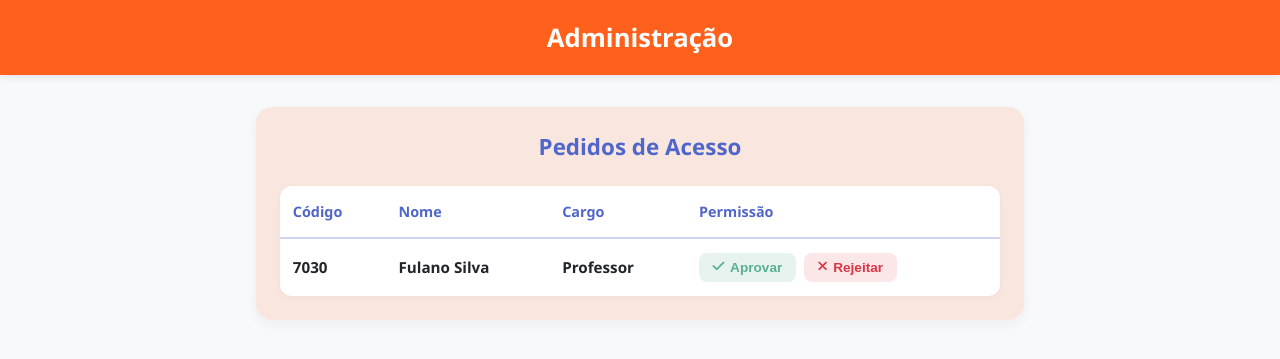
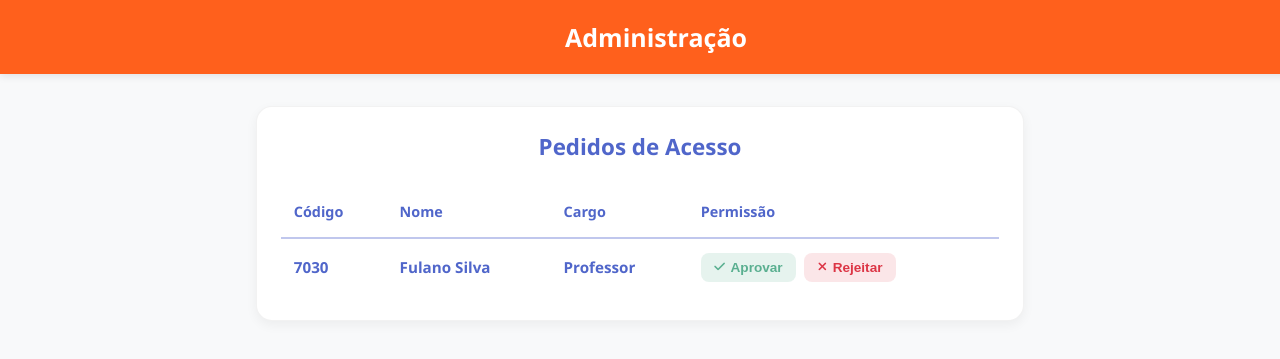
Before and after one commit to nicole-rcosta/tcc_snec, a Python web app: template templates/adm_access.html in a window 1280 px wide. Shown: the top 359 px of the page. Run offline with Jinja, Linux system fonts and the light colour scheme; the template is opened without the code that fills it, so the values that code supplies are empty; some libraries are stand-ins or nearby versions.

Commit message:
Style: Refatora o estilo da adm_access

```diff
--- a/static/styles/adm_access.css
+++ b/static/styles/adm_access.css
@@ -1,5 +1,6 @@
-@import url(variables.css);
+@import url("variables.css");
 
+/* Visually Hidden Helper (Acessibilidade) */
 .visually-hidden {
   position: absolute;
   width: 1px;
@@ -12,6 +13,27 @@
   border: 0;
 }
 
+/* ==========================================
+   Header Global
+   ========================================== */
+.header {
+  background-color: var(--color-orange);
+  padding: 1.25rem 1rem;
+  text-align: center;
+  box-shadow: 0 2px 8px rgba(0, 0, 0, 0.1);
+  width: 100%;
+}
+
+.header__title {
+  font-size: 1.5625rem; /* 25px */
+  font-weight: 700;
+  color: #FFFFFF;
+  margin: 0;
+}
+
+/* ==========================================
+   Bloco: admin-access
+   ========================================== */
 body.admin-access {
   font-family: 'Segoe UI', system-ui, -apple-system, sans-serif;
   background-color: var(--bg-main);
@@ -19,20 +41,6 @@ body.admin-access {
   min-height: 100vh;
   margin: 0;
   transition: background-color 0.3s, color 0.3s;
-}
-
-.admin-access__header {
-  background-color: var(--color-orange);
-  padding: 1.25rem 1rem;
-  text-align: center;
-  box-shadow: 0 2px 8px rgb(from var(--text-main) r g b / 0.1);
-}
-
-.admin-access__header-title {
-  color: #FFFFFF;
-  font-size: 1.6rem;
-  font-weight: 700;
-  margin: 0;
 }
 
 .admin-access__main {
@@ -43,11 +51,16 @@ body.admin-access {
 }
 
 .admin-access__card-container {
-  background-color: rgb(from var(--color-orange) r g b / 0.12);
+  background-color: var(--bg-card);
   border-radius: 16px;
   padding: 1.5rem;
-  box-shadow: 0 4px 12px rgb(from var(--text-main) r g b / 0.05);
-  transition: background-color 0.3s;
+  box-shadow: 0 4px 12px rgba(0, 0, 0, 0.05);
+  border: 1px solid rgba(0, 0, 0, 0.05);
+  transition: background-color 0.3s, border-color 0.3s;
+}
+
+[data-theme="dark"] .admin-access__card-container {
+  border-color: rgba(255, 255, 255, 0.08);
 }
 
 .admin-access__main-title {
@@ -59,6 +72,7 @@ body.admin-access {
   margin-bottom: 1.5rem;
 }
 
+/* Tabela de Pedidos */
 .admin-access__table {
   width: 100%;
   border-collapse: collapse;
@@ -66,26 +80,26 @@ body.admin-access {
   background-color: var(--bg-card);
   border-radius: 12px;
   overflow: hidden;
-  box-shadow: 0 2px 8px rgb(from var(--text-main) r g b / 0.04);
+  box-shadow: 0 2px 8px rgba(0, 0, 0, 0.04);
 }
 
-.admin-access__table-header th {
+.admin-access__table-header .admin-access__table-cell {
   color: var(--color-blue);
   font-size: 0.9rem;
   font-weight: 700;
   padding: 1rem 0.8rem;
-  border-bottom: 2px solid rgb(from var(--color-blue) r g b / 0.15);
+  border-bottom: 2px solid rgba(80, 102, 202, 0.2);
 }
 
-.admin-access__table-body tr {
-  border-bottom: 1px solid rgb(from var(--text-main) r g b / 0.08);
+.admin-access__table-body .admin-access__table-row {
+  border-bottom: 1px solid rgba(108, 117, 125, 0.15);
 }
 
-.admin-access__table-body tr:last-child {
+.admin-access__table-body .admin-access__table-row:last-child {
   border-bottom: none;
 }
 
-.admin-access__table-body td {
+.admin-access__table-cell {
   padding: 0.85rem 0.8rem;
   font-size: 0.95rem;
   color: var(--text-main);
@@ -99,6 +113,7 @@ body.admin-access {
   font-weight: 600;
 }
 
+/* Botões de Ação */
 .admin-access__action-buttons {
   display: flex;
   gap: 0.5rem;
@@ -118,33 +133,45 @@ body.admin-access {
   transition: background-color 0.2s, transform 0.1s, box-shadow 0.2s;
 }
 
+.admin-access__button-icon {
+  font-size: 0.9em;
+}
+
 .admin-access__button--approve {
-  background-color: rgb(from var(--color-green) r g b / 0.15);
+  background-color: rgba(90, 175, 144, 0.15);
   color: var(--color-green);
 }
 
 .admin-access__button--approve:hover {
   background-color: var(--color-green);
   color: #FFFFFF;
-  box-shadow: 0 2px 8px rgb(from var(--color-green) r g b / 0.3);
+  box-shadow: 0 2px 8px rgba(90, 175, 144, 0.3);
 }
 
 .admin-access__button--reject {
-  background-color: rgb(220 53 69 / 0.12);
-  color: #dc3545;
+  background-color: rgba(220, 53, 69, 0.12);
+  color: #DC3545;
 }
 
 .admin-access__button--reject:hover {
-  background-color: #dc3545;
+  background-color: #DC3545;
   color: #FFFFFF;
-  box-shadow: 0 2px 8px rgb(220 53 69 / 0.3);
+  box-shadow: 0 2px 8px rgba(220, 53, 69, 0.3);
 }
 
 .admin-access__button:active {
   transform: scale(0.96);
 }
 
-
+.admin-access__table {
+  width: 100%;
+  border-collapse: collapse;
+  text-align: left;
+  background-color: transparent; /* em vez de var(--bg-card) */
+  box-shadow: none;               /* remove a sombra interna */
+  border-radius: 0;
+}
+/* ---------------------------------------------------------- */
 @media (max-width: 600px) {
   .admin-access__main {
     margin: 1rem auto;
@@ -162,7 +189,7 @@ body.admin-access {
   .admin-access__table,
   .admin-access__table-body,
   .admin-access__table-row,
-  .admin-access__table-body td {
+  .admin-access__table-body .admin-access__table-cell {
     display: block;
     width: 100%;
     box-sizing: border-box;
@@ -173,24 +200,24 @@ body.admin-access {
     border-radius: 12px;
     padding: 0.8rem 1rem;
     margin-bottom: 0.75rem;
-    box-shadow: 0 2px 6px rgb(from var(--text-main) r g b / 0.05);
-    border: 1px solid rgb(from var(--text-main) r g b / 0.08);
+    box-shadow: 0 2px 6px rgba(0, 0, 0, 0.05);
+    border: 1px solid rgba(108, 117, 125, 0.15);
   }
 
-  .admin-access__table-body td {
+  .admin-access__table-body .admin-access__table-cell {
     display: flex;
     justify-content: space-between;
     align-items: center;
     padding: 0.5rem 0;
-    border-bottom: 1px dashed rgb(from var(--text-main) r g b / 0.1);
+    border-bottom: 1px dashed rgba(108, 117, 125, 0.2);
     text-align: right;
   }
 
-  .admin-access__table-body td:last-child {
+  .admin-access__table-body .admin-access__table-cell:last-child {
     border-bottom: none;
   }
 
-  .admin-access__table-body td::before {
+  .admin-access__table-body .admin-access__table-cell::before {
     content: attr(data-label);
     font-weight: 700;
     color: var(--color-blue);
--- a/static/styles/cadastrar-alunos.css
+++ b/static/styles/cadastrar-alunos.css
@@ -12,10 +12,10 @@ body {
 
 .admin-class__header {
     background-color: var(--color-orange);
-    padding: 25px;
-    margin-top: 40px;
+    padding: 1.25rem 1rem;
+    text-align: center;
+    box-shadow: 0 2px 8px rgb(from var(--text-main) r g b / 0.1);
     width: 100%;
-    text-align: center;
 
 }
 
--- a/static/styles/cadastrar_at_extra.css
+++ b/static/styles/cadastrar_at_extra.css
@@ -12,10 +12,10 @@
 
 .admin-activity__header {
     background-color: var(--color-orange);
-    padding: 25px;
-    margin-top: 40px;
+    padding: 1.25rem 1rem;
+    text-align: center;
+    box-shadow: 0 2px 8px rgb(from var(--text-main) r g b / 0.1);
     width: 100%;
-    text-align: center;
 
 }
 
--- a/templates/adm_access.html
+++ b/templates/adm_access.html
@@ -11,8 +11,8 @@
 
 <body class="admin-access">
 
-    <header class="admin-access__header">
-        <h1 class="admin-access__header-title">Administração</h1>
+    <header class="header header--admin">
+        <h1 class="header__title">Administração</h1>
     </header>
 
     <main class="admin-access__main">
@@ -22,27 +22,27 @@
             <table class="admin-access__table">
                 <thead class="admin-access__table-header">
                     <tr class="admin-access__table-row">
-                        <th class="admin-access__table-cell--code">Código</th>
-                        <th class="admin-access__table-cell--name">Nome</th>
-                        <th class="admin-access__table-cell--role">Cargo</th>
-                        <th class="admin-access__table-cell--actions">Permissão</th>
+                        <th class="admin-access__table-cell admin-access__table-cell--code" scope="col">Código</th>
+                        <th class="admin-access__table-cell admin-access__table-cell--name" scope="col">Nome</th>
+                        <th class="admin-access__table-cell admin-access__table-cell--role" scope="col">Cargo</th>
+                        <th class="admin-access__table-cell admin-access__table-cell--actions" scope="col">Permissão</th>
                     </tr>
                 </thead>
                 <tbody class="admin-access__table-body">
                     <tr class="admin-access__table-row">
-                        <td class="admin-access__table-cell--code" data-label="Código">7030</td>
-                        <td class="admin-access__table-cell--name" data-label="Nome">Fulano Silva</td>
-                        <td class="admin-access__table-cell--role" data-label="Cargo">Professor</td>
-                        <td class="admin-access__table-cell--actions" data-label="Permissão">
+                        <td class="admin-access__table-cell admin-access__table-cell--code" data-label="Código">7030</td>
+                        <td class="admin-access__table-cell admin-access__table-cell--name" data-label="Nome">Fulano Silva</td>
+                        <td class="admin-access__table-cell admin-access__table-cell--role" data-label="Cargo">Professor</td>
+                        <td class="admin-access__table-cell admin-access__table-cell--actions" data-label="Permissão">
                             <div class="admin-access__action-buttons">
                                 <button type="button" class="admin-access__button admin-access__button--approve"
                                     title="Aprovar pedido" aria-label="Aprovar pedido de Fulano Silva">
-                                    <i class="fa-solid fa-check"></i>
+                                    <i class="fa-solid fa-check admin-access__button-icon" aria-hidden="true"></i>
                                     <span>Aprovar</span>
                                 </button>
                                 <button type="button" class="admin-access__button admin-access__button--reject"
                                     title="Rejeitar pedido" aria-label="Rejeitar pedido de Fulano Silva">
-                                    <i class="fa-solid fa-xmark"></i>
+                                    <i class="fa-solid fa-xmark admin-access__button-icon" aria-hidden="true"></i>
                                     <span>Rejeitar</span>
                                 </button>
                             </div>
```
Also changed, not shown: static/styles/adm_confirm.css (+4 -4 lines), static/styles/cadastrar-sala-adm.css (+3 -4 lines), static/styles/cadastrar_itens_adm.css (+7 -4 lines).
